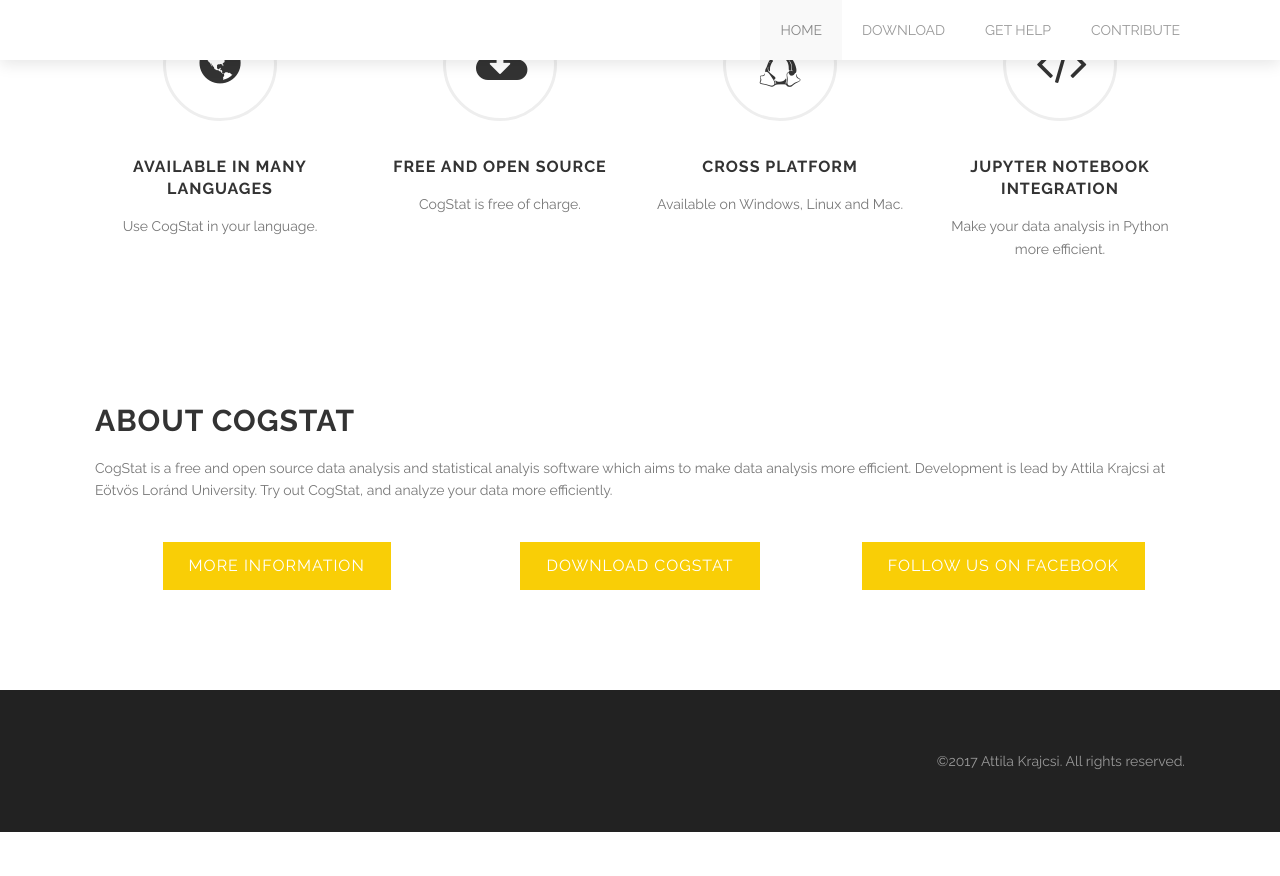
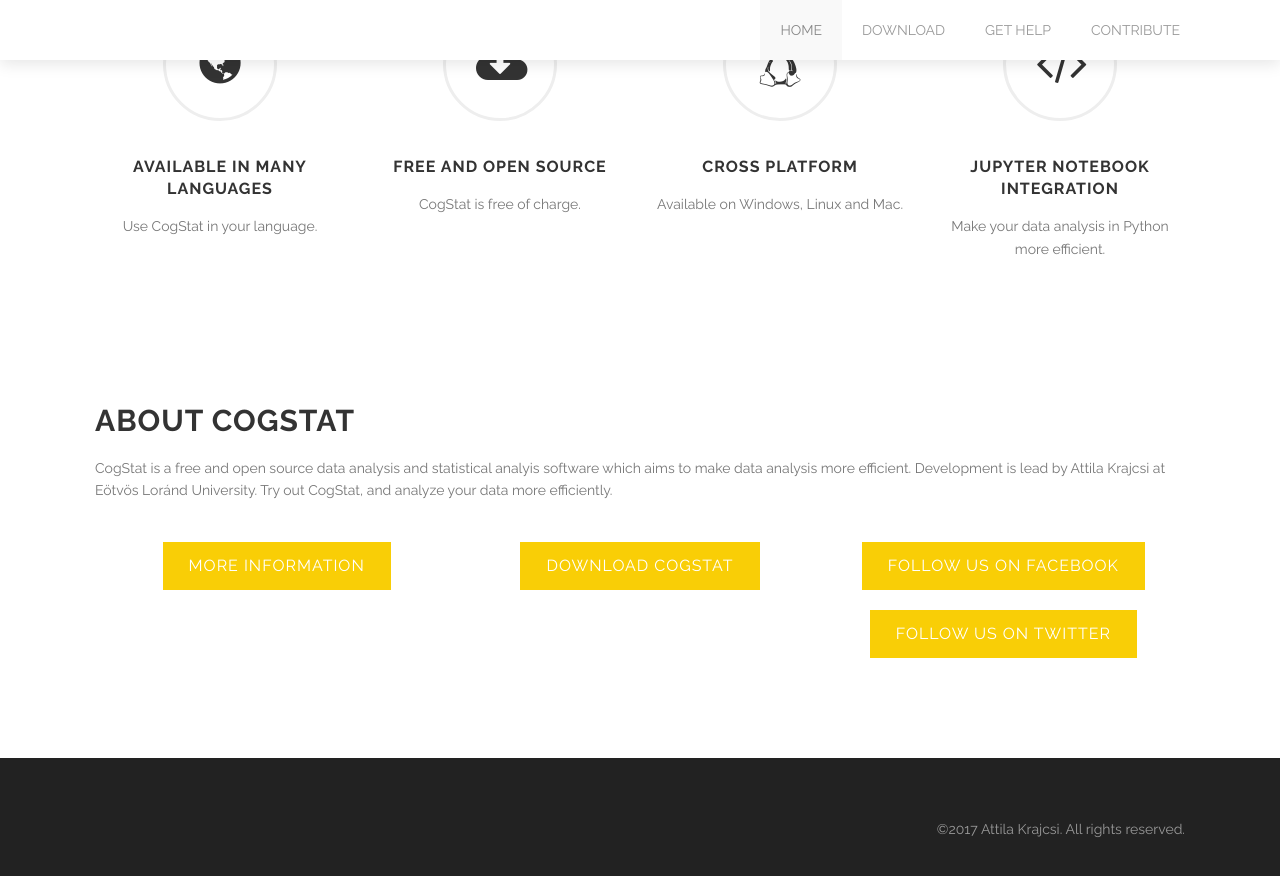
Before and after one commit to cogstat/cogstat_website, a Jekyll site: the page built from index.html, in a window 1280 px wide and 900 px high, scrolled down 1137 px. Shown: the top 876 px of the window. Built offline with Jekyll 4.4.1, drawn with Linux system fonts in a browser that asks for light colours; the list of posts is cut into pages by our own code; before the commit the page ends 1969 px from its top, so only the background shows below that.

Commit message:
Update index.html

```diff
--- a/index.html
+++ b/index.html
@@ -137,6 +137,9 @@
       <div class="medium-4 large-4 columns" align="center">
         <a class='button' href='https://www.facebook.com/cogstat/'>Follow us on Facebook</a>
       </div>
+      <div class="medium-4 large-4 columns" align="center">
+        <a class='button' href='https://twitter.com/CogStat'>Follow us on Twitter</a>
+      </div>
     </div>
   </div>
   <div class='four spacing'></div>
```
